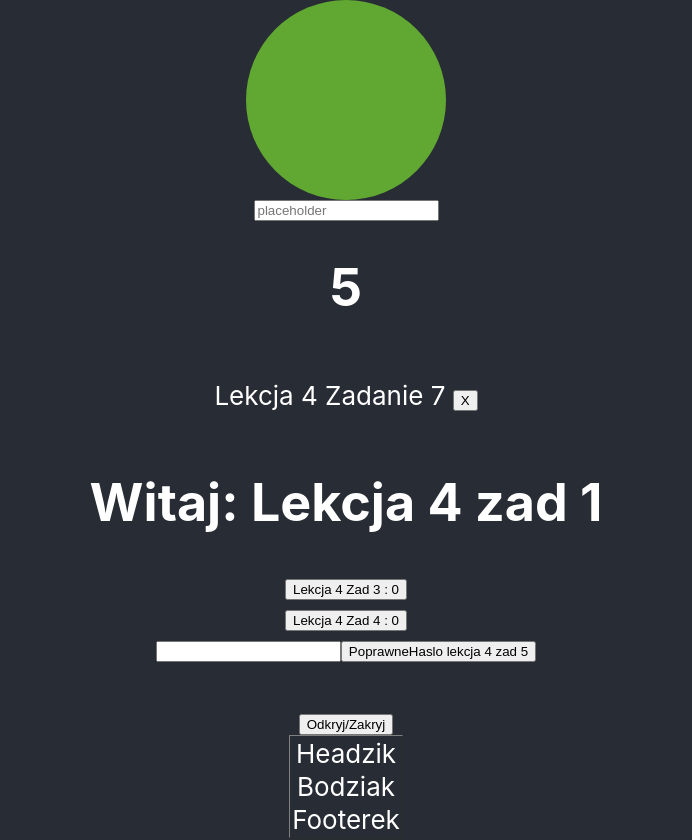
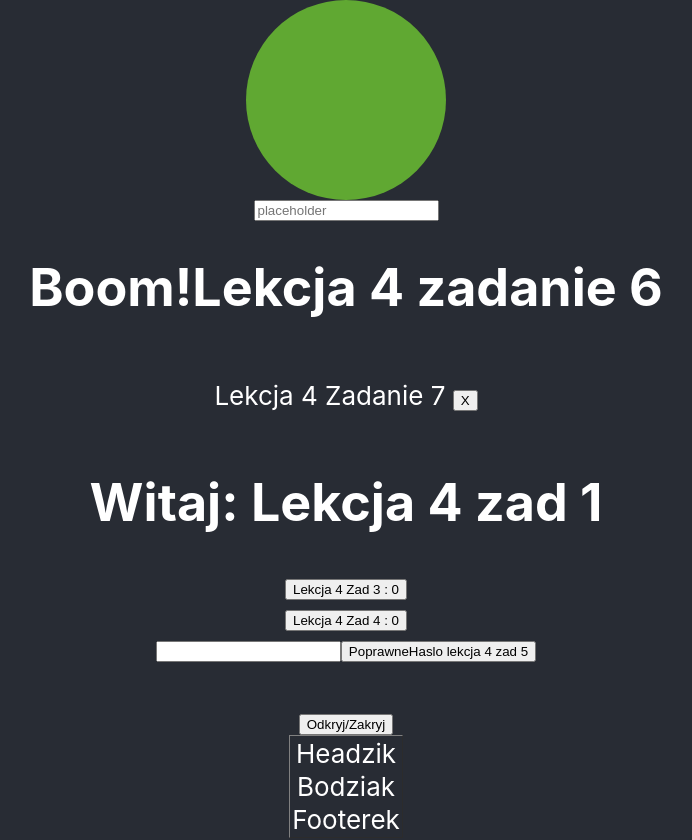
Before and after one commit to gosia-aisog/Zadania_z_React, a React (Create React App) app in the folder my-app/: page / in a window 1280 px wide. Shown: the top 840 px of the page, without its empty margins (294-986 px from the left). Built offline with nearby package versions, Linux system fonts and the light colour scheme; no server answers.

Commit message:
zadania z React Lekcja 2 do 4

```diff
--- a/my-app/src/components/ClassCounterBoom.jsx
+++ b/my-app/src/components/ClassCounterBoom.jsx
@@ -5,29 +5,27 @@ export default class ClassCounterBoom extends Component {
     super(props);
     this.state = { counting: 5 };
 
-    let counting = this.state;
-    function countingDown() {
-      if (counting > 1) {
-        while (counting > 1) {
-          setTimeout(
-            () =>
-              this.setState((state) => ({ ...state, counting: counting - 1 })),
-            1000
-          );
-          counting = counting - 1;
-        }
-      } else {
-        counting = "Boom!lekcja 4 zad 6";
+    let { counting } = this.state;
+    setTimeout(() => {
+      while (counting > 0) counting = counting - 1;
+
       this.setState({ counting });
-      }
-    }
+    }, 5000);
   }
 
   render() {
+    if (this.state.counting > 0) {
       return (
         <div>
           <h1>{this.state.counting}</h1>
         </div>
       );
+    } else {
+      return (
+        <div>
+          <h1>Boom!Lekcja 4 zadanie 6</h1>
+        </div>
+      );
     }
   }
+}
```
Lines whose indentation alone changed are shown as unchanged.
